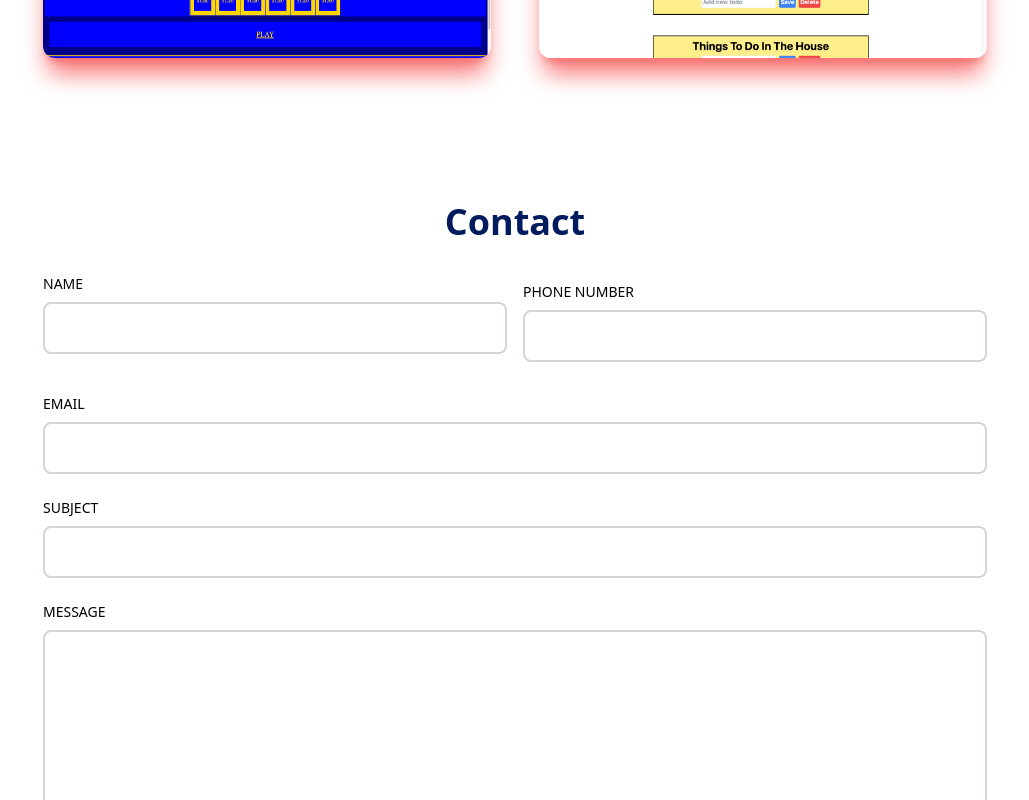
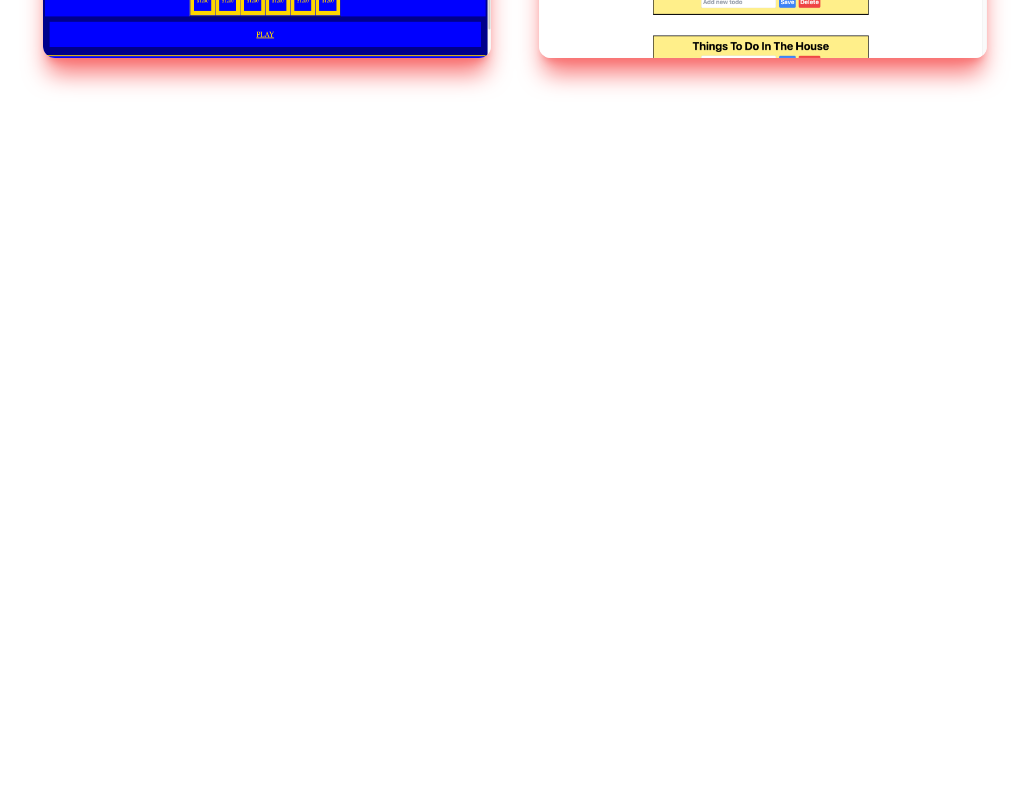
Before and after one commit to JoeR0814/myportfolio, a React (Vite) app: page / in a window 1280 px wide. Shown: the part 3280-4080 px from the top of the page, without its empty margins (157-1186 px from the left). After the commit the page ends 3402 px from the top, so only its background shows below. Built offline with nearby package versions, Linux system fonts and the light colour scheme.

Commit message:
commented out the contacts page

```diff
--- a/src/App.jsx
+++ b/src/App.jsx
@@ -2,7 +2,7 @@ import React from 'react';
 import NavBar from './Components/NavBar';
 import Main from './Components/Main';
 import About from './Components/About';
-import Contact from './Components/Contact';
+// import Contact from './Components/Contact';
 import Projects from './Components/Projects';
 
 function App() {
@@ -12,7 +12,7 @@ function App() {
       <Main />
       <About />
       <Projects />
-      <Contact />
+      {/* <Contact /> */}
     </div>
   );
 }
```
